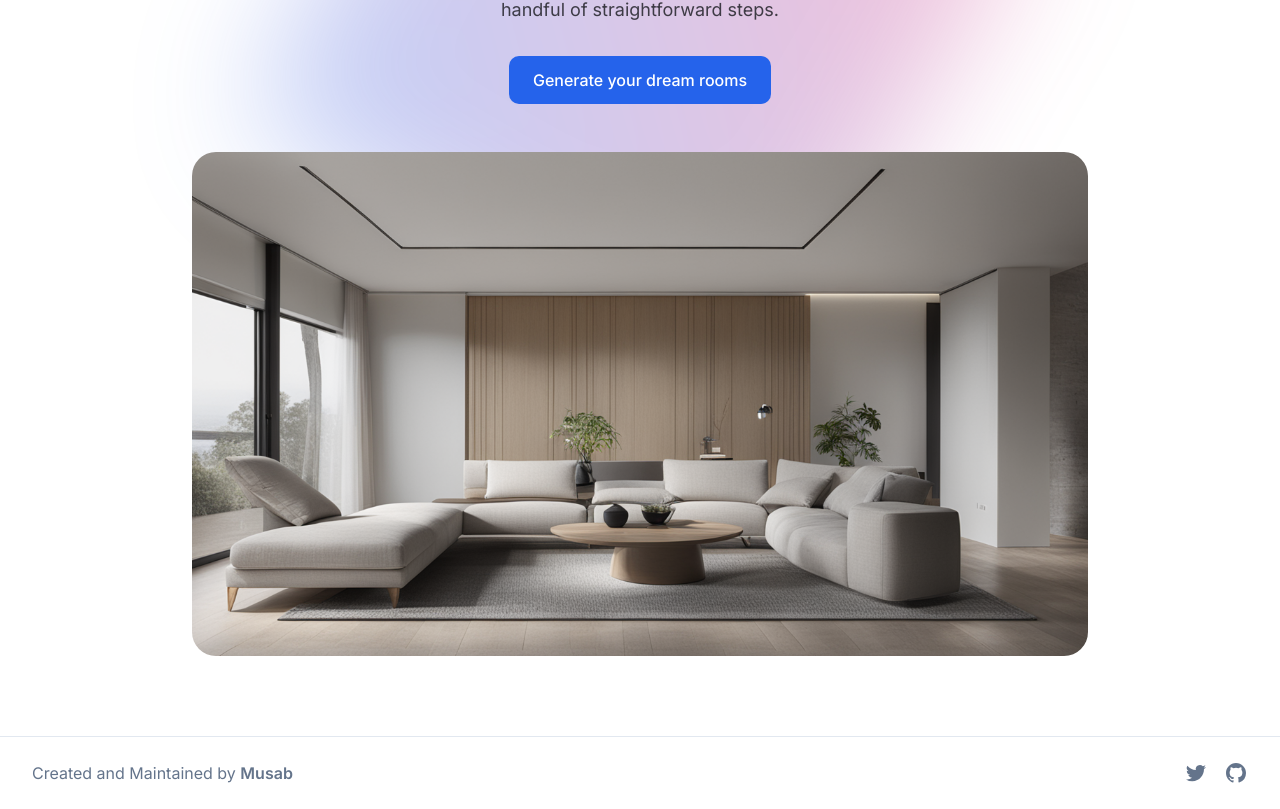
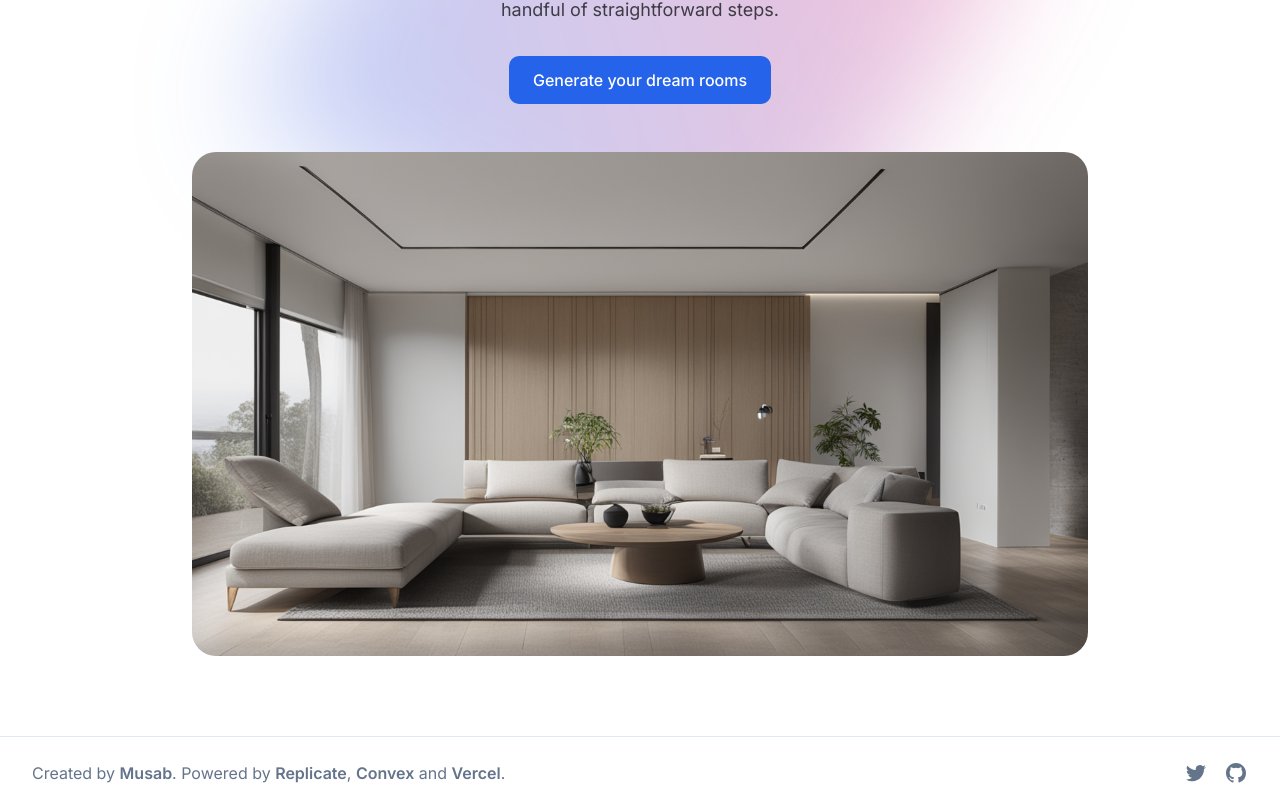
Before and after one commit to MusabDev/roomgenerator, a Next.js app: page / in a window 1280 px wide. Shown: the part 353-1162 px from the top of the page. Built offline with nearby package versions, Linux system fonts and the light colour scheme; no server answers.

Commit message:
chore: update footer

```diff
--- a/src/components/footer.tsx
+++ b/src/components/footer.tsx
@@ -6,10 +6,39 @@ export function Footer() {
     <footer className="border-t py-6">
       <div className="container flex items-center justify-between gap-4">
         <p className="text-muted-foreground">
-          Created and Maintained by{' '}
-          <Link href={siteConfig.website} className="font-semibold">
+          Created by{' '}
+          <Link
+            href={siteConfig.website}
+            target="_blank"
+            className="font-semibold"
+          >
             Musab
           </Link>
+          . Powered by{' '}
+          <Link
+            href="https://replicate.com"
+            target="_blank"
+            className="font-semibold"
+          >
+            Replicate
+          </Link>
+          ,{' '}
+          <Link
+            href="https://convex.dev"
+            target="_blank"
+            className="font-semibold"
+          >
+            Convex
+          </Link>{' '}
+          and{' '}
+          <Link
+            href="https://vercel.com"
+            target="_blank"
+            className="font-semibold"
+          >
+            Vercel
+          </Link>
+          .
         </p>
         <div className="flex items-center gap-4">
           <Link href={siteConfig.twitter}>
```
